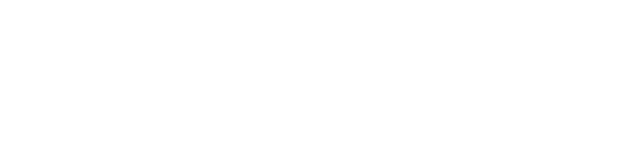
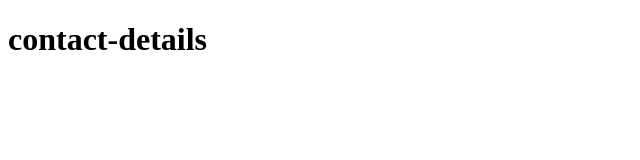
Before and after one commit to drumm004/firest-repo, a plain HTML site: page contact.html in a window 1280 px wide. Shown: the whole page, without its empty margins (0-640 px from the left). Drawn offline with Linux system fonts and the light colour scheme.

Commit message:
added page details

```diff
--- a/contact.html
+++ b/contact.html
@@ -6,6 +6,6 @@
     <title>Document</title>
 </head>
 <body>
-
+    <h1>contact-details</h1>
 </body>
 </html>
```
